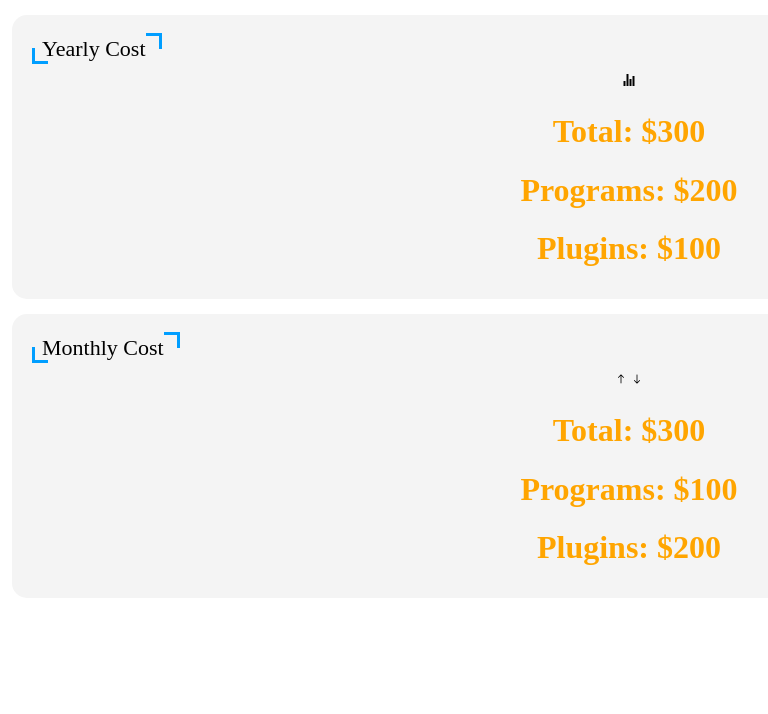
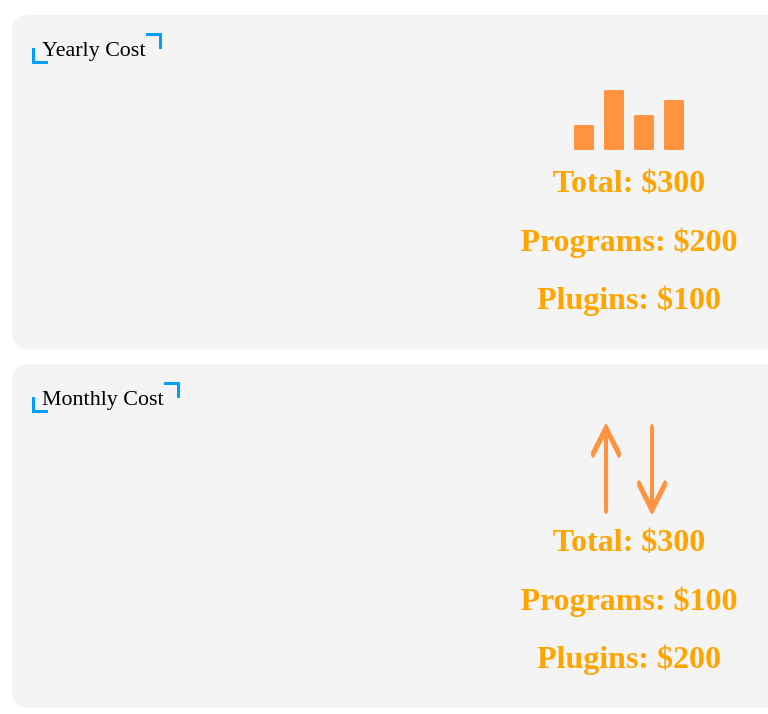
Before and after one commit to mtleonard120/it-inventory, a React (Create React App) app in the folder src/frontend-admin/: page / in a window 1280 px wide. Shown: the top 714 px of the page, without its empty margins (11-779 px from the left). Built offline with nearby package versions, Linux system fonts and the light colour scheme.

Commit message:
detailed icons

```diff
--- a/src/frontend-admin/src/components/App/App.module.css
+++ b/src/frontend-admin/src/components/App/App.module.css
@@ -16,3 +16,27 @@
 .appLink {
     color: #61dafb;
 }
+
+/* icon styling */
+.statsIcon {
+    color: #ff9340;
+    transform: scale(10, 5);
+    margin-bottom: 10px;
+    margin-top: 40px;
+}
+.upArrowIcon {
+    color: #ff9340;
+    transform: scale(5, 10);
+    position: relative;
+    right: 15px;
+    margin-bottom: 20px;
+    margin-top: 40px;
+}
+.downArrowIcon {
+    color: #ff9340;
+    transform: scale(5, 10);
+    position: relative;
+    left: 15px;
+    margin-bottom: 20px;
+    margin-top: 40px;
+}
--- a/src/frontend-admin/src/components/App/App.tsx
+++ b/src/frontend-admin/src/components/App/App.tsx
@@ -19,15 +19,15 @@ export const App: React.FC = () => {
                     programsCost: 200,
                     pluginsCost: 100,
                 }}
-                icon={<IoIosStats />}
+                icon={<IoIosStats className={styles.statsIcon} />}
             />
             <CostCard
                 cardTitle='Monthly Cost'
                 data={{programsCost: 100, pluginsCost: 200}}
                 icon={
                     <span>
-                        <IoIosArrowRoundUp />
-                        <IoIosArrowRoundDown />
+                        <IoIosArrowRoundUp className={styles.upArrowIcon} />
+                        <IoIosArrowRoundDown className={styles.downArrowIcon} />
                     </span>
                 }
             />
--- a/src/frontend-admin/src/components/pages/Dashboard/CostCard/CostCard.module.css
+++ b/src/frontend-admin/src/components/pages/Dashboard/CostCard/CostCard.module.css
@@ -1,3 +1,3 @@
 .title {
-    color: orange
+    color: orange;
 }
--- a/src/frontend-admin/src/components/pages/Dashboard/CostCard/CostCard.tsx
+++ b/src/frontend-admin/src/components/pages/Dashboard/CostCard/CostCard.tsx
@@ -16,7 +16,7 @@ interface ICostCardProps {
         programsCost: number
         pluginsCost: number
     }
-    icon?: any
+    icon: any
 }
 
 export const CostCard = (props: ICostCardProps) => {
@@ -29,7 +29,7 @@ export const CostCard = (props: ICostCardProps) => {
 
     return (
         <Card title={cardTitle}>
-            {icon}
+            <div>{icon}</div>
             <h1 className={styles.title}>Total: ${totalCost}</h1>
             <h1 className={styles.title}>Programs: ${programsCost}</h1>
             <h1 className={styles.title}>Plugins: ${pluginsCost}</h1>
```
Also changed, not shown: 1 other file (tests, documents, lock files or other folders). Lines whose indentation alone changed are shown as unchanged.
